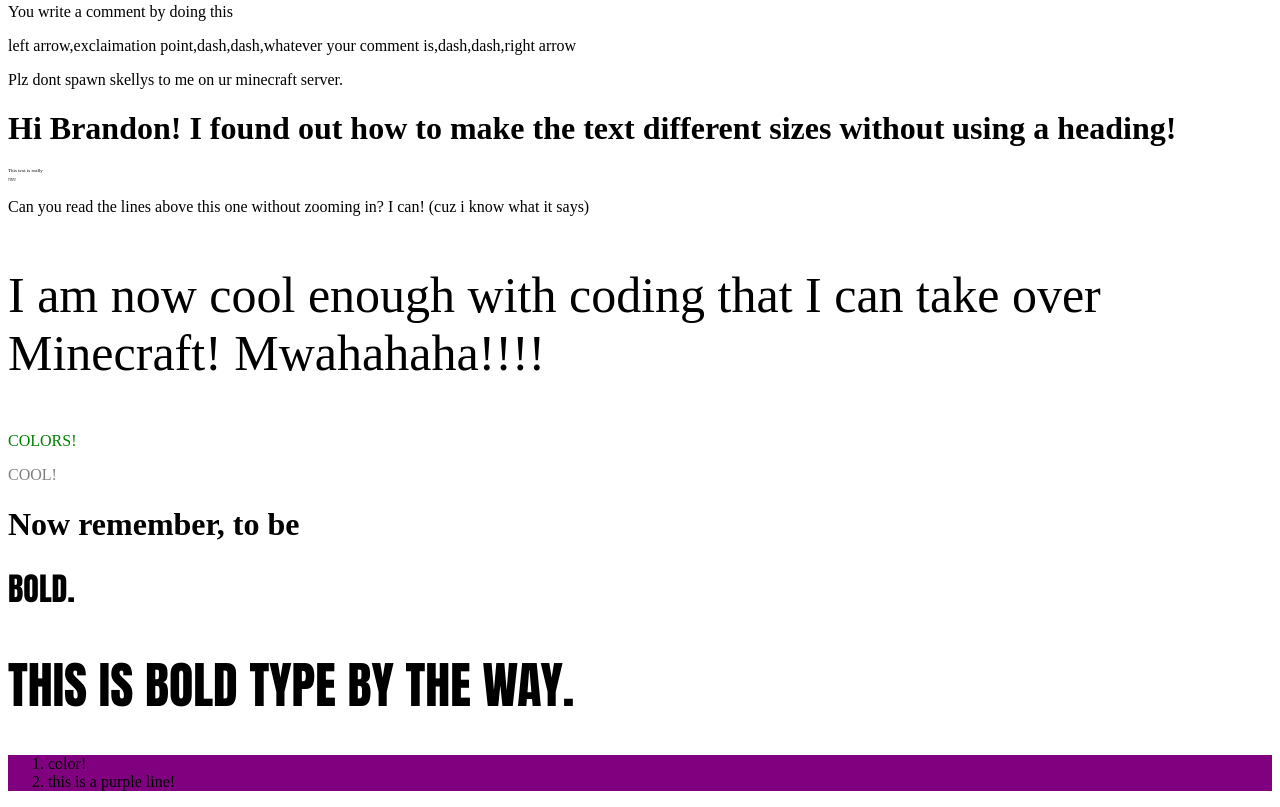
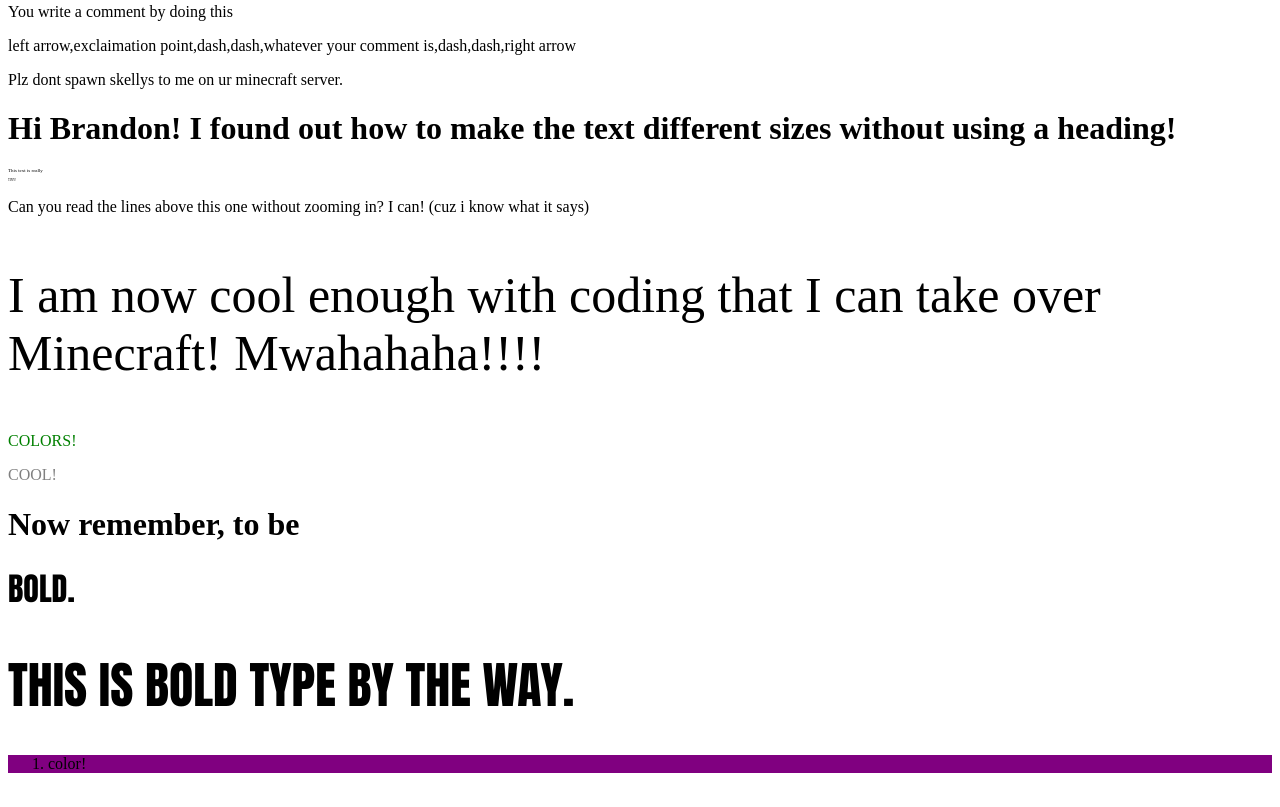
Before and after one commit to Mooingflintfinds/mooingflintfinds.github.io, a plain HTML site: page index.html in a window 1280 px wide. Shown: the part 2883-3690 px from the top of the page. Drawn offline with Linux system fonts and the light colour scheme.

Commit message:
Update index.html

```diff
--- a/index.html
+++ b/index.html
@@ -70,7 +70,6 @@
 	<h1 style="font-size:50px;font-family:Impact">THIS IS BOLD TYPE BY THE WAY.</h1>
 	<ol style="background-color:purple">
 		<li>color!</li>
-		<li>this is a purple line!</li>
 	</ol>
   </body>
 </html>
```
